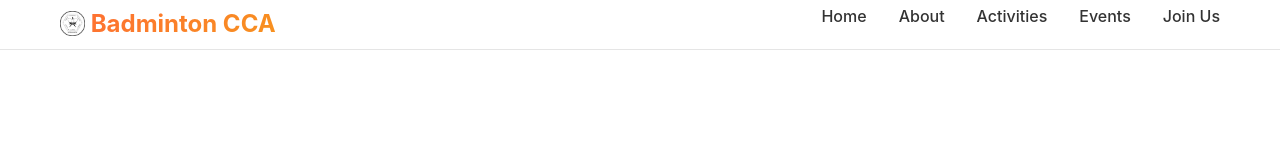
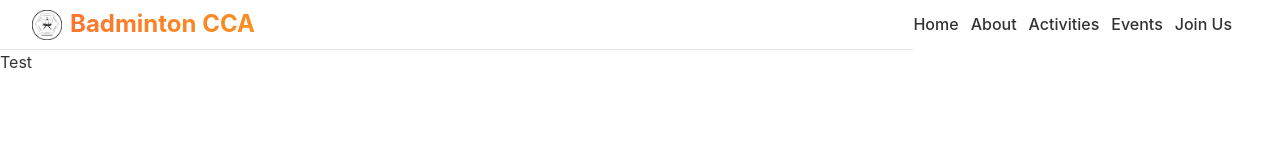
Before and after one commit to DANIE4588E/UXD_Assignment, a plain HTML site: page header.html in a window 1280 px wide. Drawn offline with nearby package versions, Linux system fonts and the light colour scheme.

Commit message:
Imma kill myself

```diff
--- a/css/header.css
+++ b/css/header.css
@@ -1,68 +1,135 @@
 header {
     position: fixed;
     top: 0;
-    width: 100%;
+    left: 0;
+    right: 0;
+    z-index: 1000;
+}
+
+.top-bar {
+    height: 50px;
+    display: flex;
+    align-items: center;
+    justify-content: space-between;
+    padding: 0 1rem;
     background: rgba(255, 255, 255, 0.95);
     backdrop-filter: blur(10px);
-    z-index: 1000;
-    transition: all 0.3s ease;
     border-bottom: 1px solid rgba(0, 0, 0, 0.1);
-    height: 50px;
-    align-content: center;
 }
 
-header nav {
+/* Brand */
+.logo {
     display: flex;
-    flex-direction: row;
-    justify-content: space-between;
     align-items: center;
-}
-
-.logo {
+    height: 50px;
     font-size: 1.5rem;
     font-weight: 700;
     background: linear-gradient(135deg, #ff6b35, #f7931e);
     -webkit-background-clip: text;
     -webkit-text-fill-color: transparent;
-    background-clip: text;
+    text-decoration: none;
 }
 
+/* Hamburger */
+.navbar-toggler {
+    display: flex;
+    align-items: center;
+    height: 50px;
+    padding: 0 .75rem;
+    margin-right: 1rem;
+    border: none;
+}
+
+/* Nav‑links */
 .nav-links {
     display: flex;
     list-style: none;
-    gap: 2rem;
+    margin: 0;
+    padding: 0;
+    gap: 1rem;
 }
 
-.nav-links a {
+.nav-links li a {
+    display: flex;
+    align-items: center;
+    height: 50px;
+    position: relative;
     text-decoration: none;
     color: #333;
     font-weight: 500;
-    transition: all 0.3s ease;
-    position: relative;
+    transition: color .3s, transform .3s;
 }
 
-.nav-links a:hover {
+.nav-links li a:hover {
     color: #ff6b35;
     transform: translateY(-2px);
 }
 
-.nav-links a::after {
+.nav-links li a::after {
     content: '';
     position: absolute;
-    bottom: -5px;
+    bottom: -2px;
     left: 0;
     width: 0;
     height: 2px;
     background: linear-gradient(135deg, #ff6b35, #f7931e);
-    transition: width 0.3s ease;
+    transition: width .3s;
 }
 
-.nav-links a:hover::after {
+.nav-links li a:hover::after {
     width: 100%;
 }
 
-@media (max-width: 768px) {
-    .nav-links {
-        display: none;
+@media (min-width: 768px) {
+    .navbar-collapse {
+        display: flex !important;
+        justify-content: flex-end;
+        padding-right: 2rem;
+        position: static;
+        background: none;
+        border: none;
     }
 }
+
+@media (max-width: 767.98px) {
+    .navbar-collapse {
+        position: absolute;
+        top: 50px;
+        left: 0;
+        right: 0;
+        background: rgba(255, 255, 255, 0.95);
+        backdrop-filter: blur(10px);
+        border-bottom: 1px solid rgba(0, 0, 0, 0.1);
+        z-index: 999;
+        padding: 0;
+    }
+
+    .navbar-collapse.collapsing {
+        height: 0;
+        overflow: hidden;
+        transition: height .35s ease;
+    }
+
+    .navbar-collapse.collapse.show {
+        display: block;
+    }
+
+    .nav-links {
+        flex-direction: column;
+        align-items: flex-start;
+        gap: .75rem;
+        padding: 1rem;
+    }
+}
+
+main {
+    margin-top: 50px;
+}
+
+.nav-links li a {
+    white-space: nowrap;
+}
+
+.nav-links {
+    gap: 0.75rem;
+}
--- a/header.html
+++ b/header.html
@@ -2,30 +2,50 @@
 <html lang="en">
 
 <head>
-    <meta charset="UTF-8">
-    <meta name="viewport" content="width=device-width, initial-scale=1.0">
+    <meta charset="UTF-8" />
+    <meta name="viewport" content="width=device-width, initial-scale=1.0" />
     <title>Events</title>
-    <link href="https://cdn.jsdelivr.net/npm/bootstrap@5.3.0/dist/css/bootstrap.min.css" rel="stylesheet">
-    <link href="css/styles.css" rel="stylesheet">
-    <link href="css/header.css" rel="stylesheet">
+    <link href="https://cdn.jsdelivr.net/npm/bootstrap@5.3.0/dist/css/bootstrap.min.css" rel="stylesheet" />
+    <link href="css/header.css" rel="stylesheet" />
+    <link href="css/styles.css" rel="stylesheet" />
 </head>
 
 <body>
     <header>
-        <nav class="container">
-            <div class="logo">
-                <img src="Resources/Badminton Logo.png" style="height: 30px; padding-bottom: 5px;">
+        <nav class="navbar navbar-expand-md navbar-light fixed-top p-0">
+            <div class="container-fluid px-0">
+                <div class="top-bar d-flex w-100">
+                    <!-- brand -->
+                    <a href="index.html#home" class="logo ps-3">
+                        <img src="Resources/Badminton Logo.png" height="30" class="me-2" alt="Logo">
                         Badminton CCA
+                    </a>
+                    <!-- toggler -->
+                    <button class="navbar-toggler border-0" type="button" data-bs-toggle="collapse"
+                        data-bs-target="#mainNav" aria-controls="mainNav" aria-expanded="false"
+                        aria-label="Toggle navigation">
+                        <span class="navbar-toggler-icon"></span>
+                    </button>
                 </div>
-            <ul class="nav-links">
+                <!-- collapsible menu -->
+                <div class="collapse navbar-collapse" id="mainNav">
+                    <ul class="nav-links ms-auto me-3">
                         <li><a href="index.html#home">Home</a></li>
                         <li><a href="index.html#about">About</a></li>
                         <li><a href="index.html#activities">Activities</a></li>
                         <li><a href="events.html#events">Events</a></li>
                         <li><a href="join.html">Join Us</a></li>
                     </ul>
+                </div>
+            </div>
         </nav>
     </header>
+
+    <main style="margin-top:50px;">
+        Test
+    </main>
+
+    <script src="https://cdn.jsdelivr.net/npm/bootstrap@5.3.0/dist/js/bootstrap.bundle.min.js"></script>
 </body>
 
 </html>
```
Lines whose indentation alone changed are shown as unchanged.
